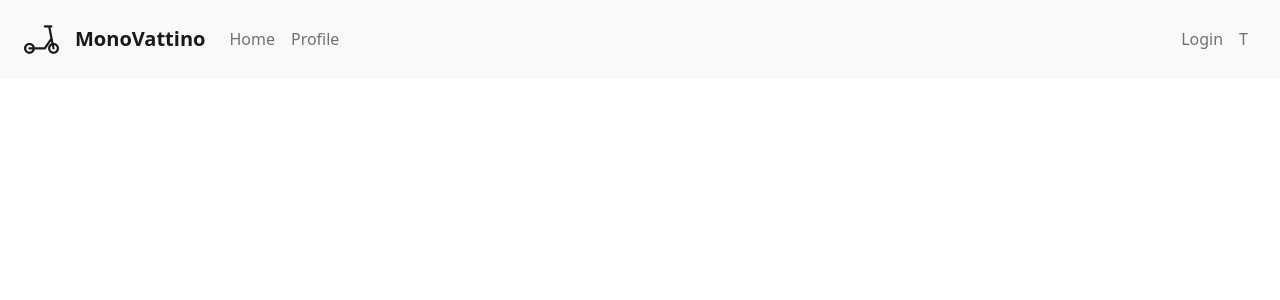
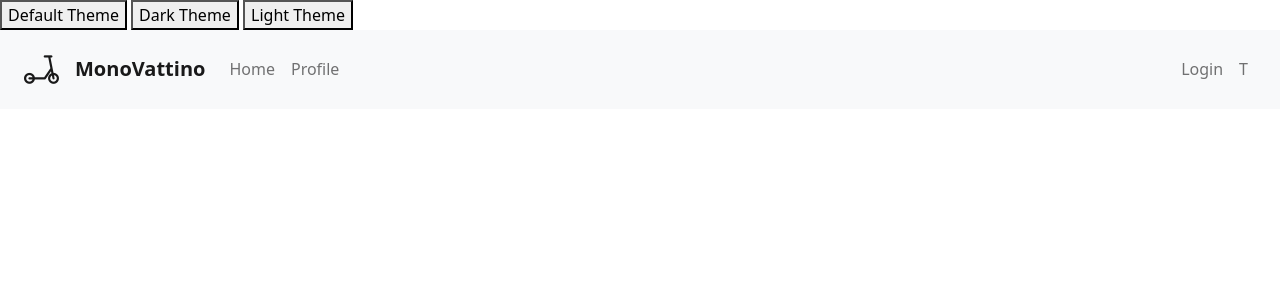
Before and after one commit to ValerioCeccarelli/MonoVattino, a PHP site: page /prova/prova.php in a window 1280 px wide. Shown: the top 300 px of the page. Run offline with PHP 8.4, Linux system fonts and the light colour scheme; some libraries are stand-ins or nearby versions.

Commit message:
Renamed few sburs

```diff
--- a/src/index.js
+++ b/src/index.js
@@ -123,7 +123,7 @@ async function initMap(latitude, longitude) {
         zoom: 14,
         center: position,
 
-        // mapId: "18db44928f96d960", // standard
+        // mapId: "18db44928f96d960", // default
         //mapId: "a4960208d9b76361", // dark
         // mapId: "7bf73a088c3484e4", // night
         // mapId: "4d28faf75cbe2224", // atlas
--- a/src/prova/prova.php
+++ b/src/prova/prova.php
@@ -12,9 +12,20 @@
     <link rel="stylesheet" href="https://cdn.jsdelivr.net/npm/bootstrap-icons@1.10.5/font/bootstrap-icons.css">
 
     <title>MonoVattino</title>
+
+    <link id="theme-style" rel="stylesheet" href="default.css">
+    <script>
+        function setTheme(themeName) {
+            var style = document.getElementById('theme-style');
+            style.href = themeName + '.css';
+        }
+    </script>
 </head>
 
 <body>
+    <button onclick="setTheme('default')">Default Theme</button>
+    <button onclick="setTheme('dark')">Dark Theme</button>
+    <button onclick="setTheme('light')">Light Theme</button>
     <nav class="navbar navbar-expand-lg navbar-light bg-light px-4">
         <i class="bi bi-scooter navbar-brand my-nav-icon" style="font-size: 35px;"></i>
 
```
